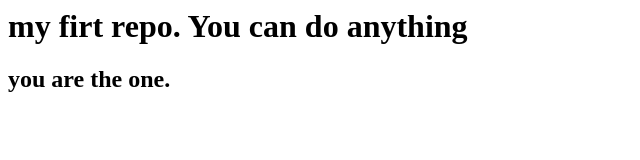
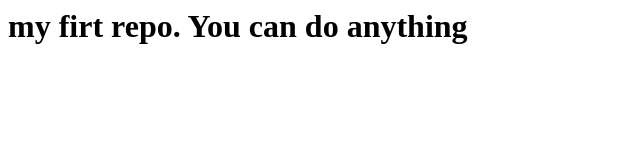
Before and after one commit to gLaxman28/my-test-Repo, a plain HTML site: page index.html in a window 1280 px wide. Shown: the whole page, without its empty margins (0-640 px from the left). Drawn offline with Linux system fonts and the light colour scheme.

Commit message:
Revert "added 2nd qote"
This reverts commit aee14b62611072d69a12b6d01799095308cec390.

```diff
--- a/index.html
+++ b/index.html
@@ -1,6 +1,5 @@
 <html>
 <body>
 <h1>my firt repo. You can do anything</h1>
-<h2> you are the one.</h2>
 </body>
 </html>
```
